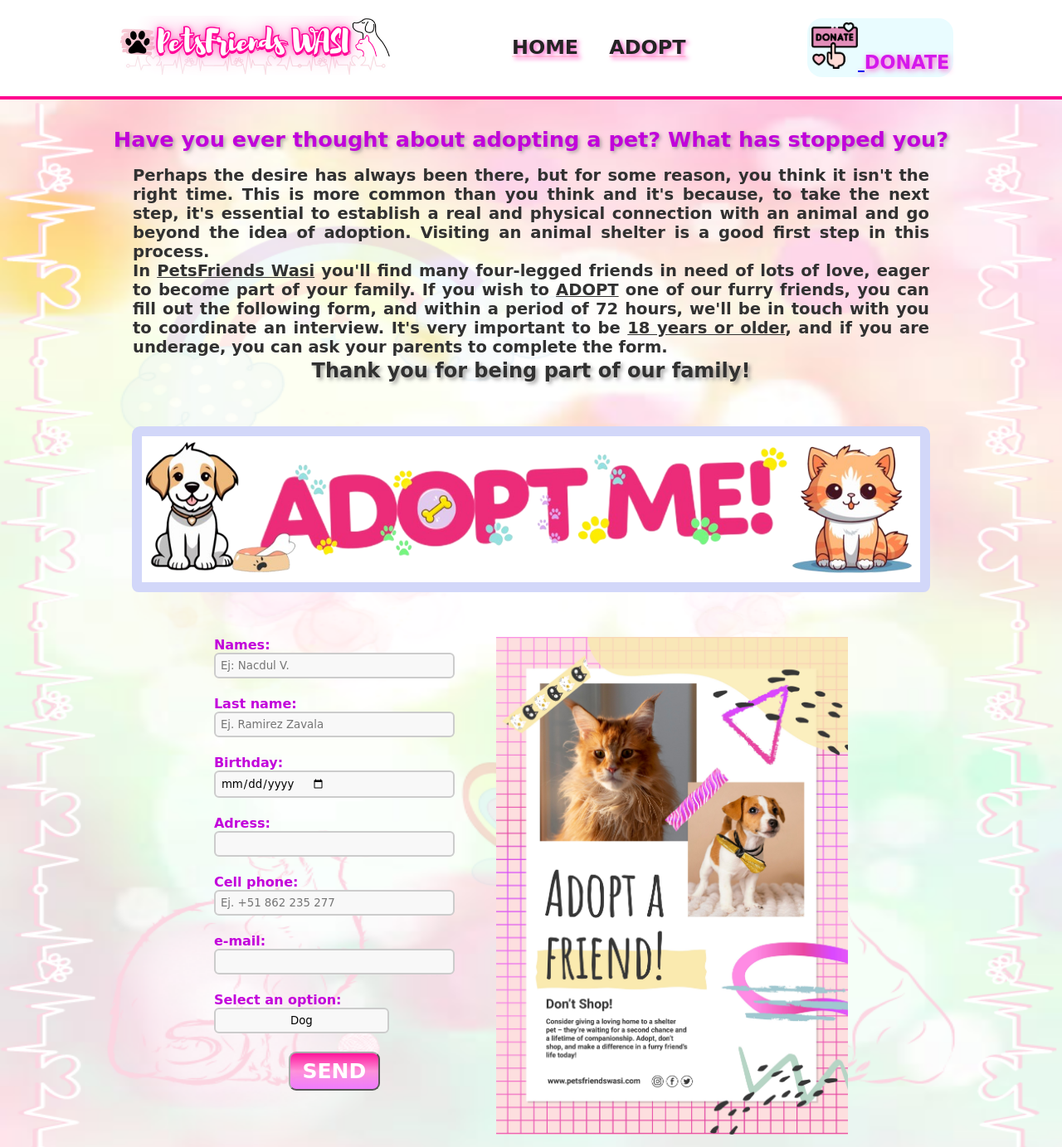
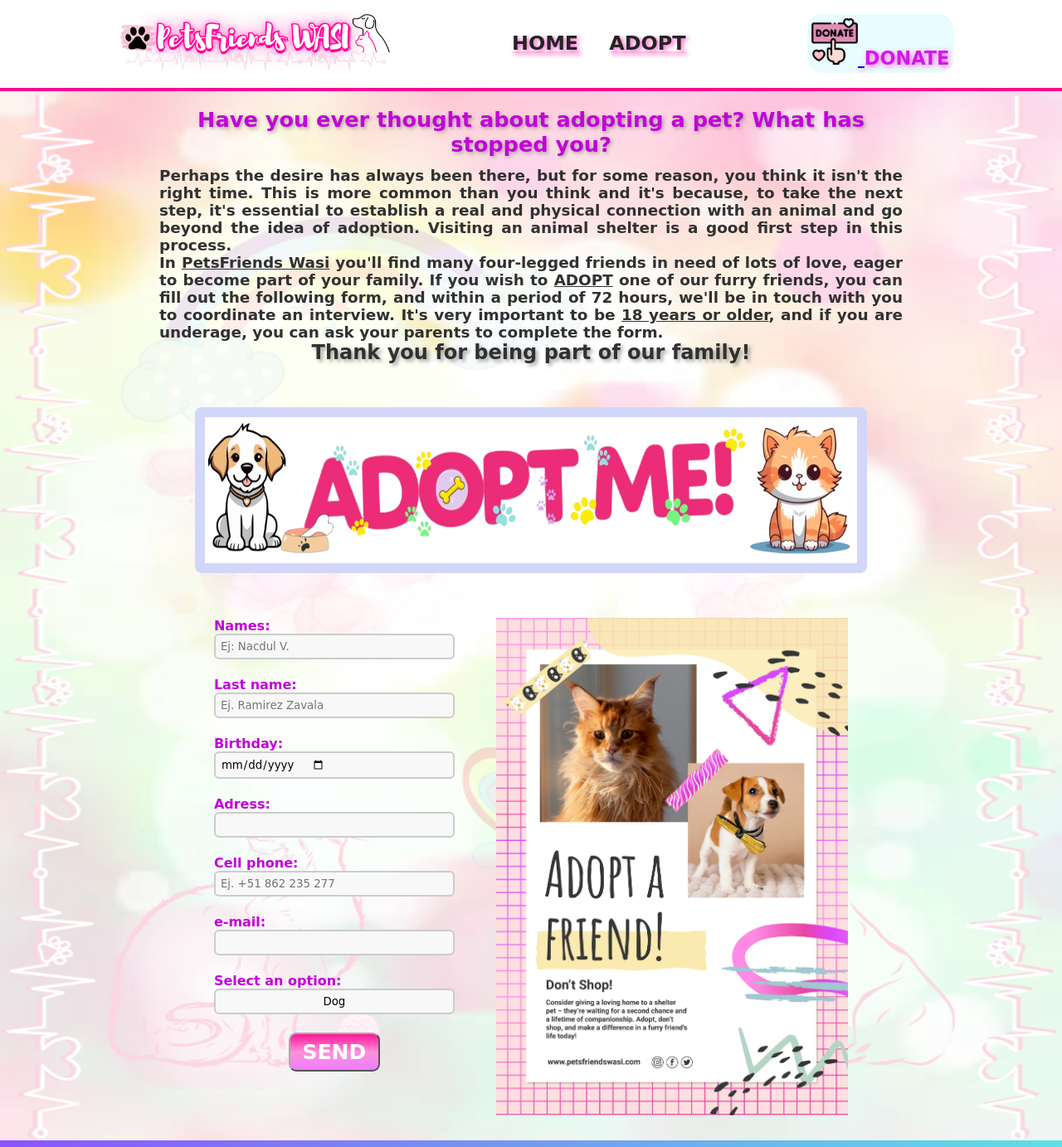
Before and after one commit to Laboratoria/DEV006-card-validation, a website with bundled scripts: page src/adopta.html in a window 1280 px wide. Shown: the top 1383 px of the page at 83% size. Built offline with nearby package versions, Linux system fonts and the light colour scheme.

Commit message:
final de estilos

```diff
--- a/src/style.css
+++ b/src/style.css
@@ -15,7 +15,7 @@ body {
   display: flex;
   justify-content: space-evenly;
   align-items: center;
-  height: 120px;
+  height: 110px;
   padding: 0 0 2px 0;
   margin: 0;
   z-index: 2; /* Asegura que los elementos dentro del main aparezcan encima del fondo */
@@ -117,21 +117,23 @@ text-decoration: none;
   z-index: 1;
 }
 .main-adopta h1 {
+  width: 70%;
   text-align: center;
   flex-direction: row;
   font-weight: 620;
   font-size: 1.6em;
   color: #c103da;
-  padding: 14px;
   text-shadow: 2px 2px 4px rgba(126, 124, 124, 0.628);
+  margin: 0 auto 12px;
 }
 
 .main-adopta p {
   text-align: justify;
-  font-size: 1.22em;
+  font-size: 1.15em;
   font-weight: 650;
-  padding: 3px 160px;
+  width: 70%;
   color: rgb(49, 49, 49);
+  margin: 0 auto;
 }
 
 .main-adopta h2{
@@ -146,6 +148,8 @@ text-decoration: none;
   align-items: center;
   border-radius: 10px;
   cursor: pointer;
+  width: 80%;
+  margin: 0 auto;
 }
 
 .neon:hover{
@@ -155,6 +159,8 @@ text-decoration: none;
 .main-adopta .neon {
   overflow: hidden;
   border-radius: 10px;
+  width: 80%;
+  padding: 5px 5px 0;
 }
 
 .main-adopta .neon img{
@@ -225,12 +231,14 @@ text-decoration: none;
 
 #opciones{
   border-radius: 6px;
+  width: 100%;
   appearance: none;
-  padding: 6px 90px;
+  padding: 6px;
   cursor: pointer;
   border: 2px solid #ccc;
   background-color: #f8f8f8;
   font-family: cursive;
+  text-align: center;
 }
 
 #opciones:hover{
```
